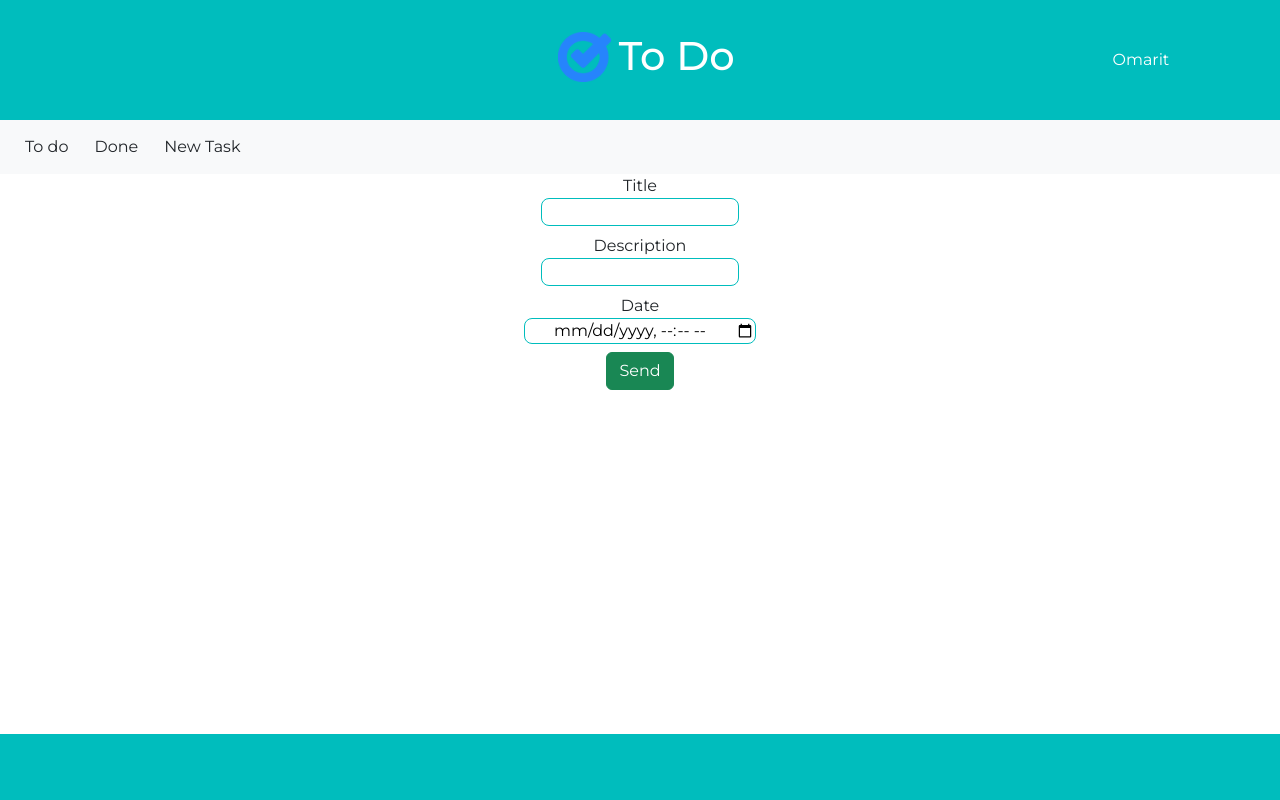
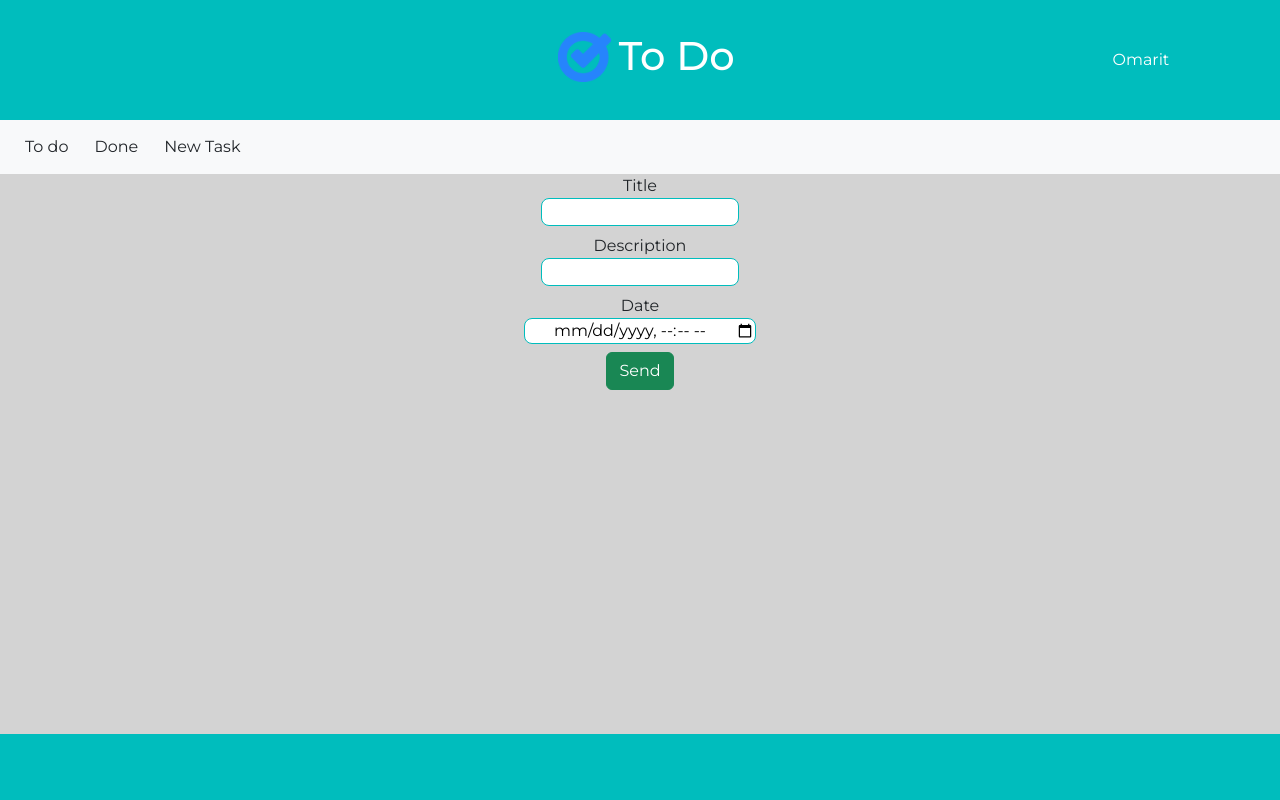
Before and after one commit to Omarit82/React-Projects, a React (Vite) app in the folder todo-list/: page /newTask in a window 1280 px wide. Shown: the top 800 px of the page. Built offline with nearby package versions, Linux system fonts and the light colour scheme.

Commit message:
body stethic changes

```diff
--- a/todo-list/src/components/Body/Body.css
+++ b/todo-list/src/components/Body/Body.css
@@ -1,4 +1,5 @@
 .principal {
     height: 70vh;
     overflow-y: scroll;
+    background-color: lightgrey;
 }
--- a/todo-list/src/components/Body/Task/Task.css
+++ b/todo-list/src/components/Body/Task/Task.css
@@ -2,7 +2,7 @@
     border-radius: 50%;
 }
 .task {
-    border: lightblue solid 2px;
+    border: rgb(104, 178, 202) solid 2px;
     border-radius: 10px;
     padding:2px;
     margin: 2%;
```
